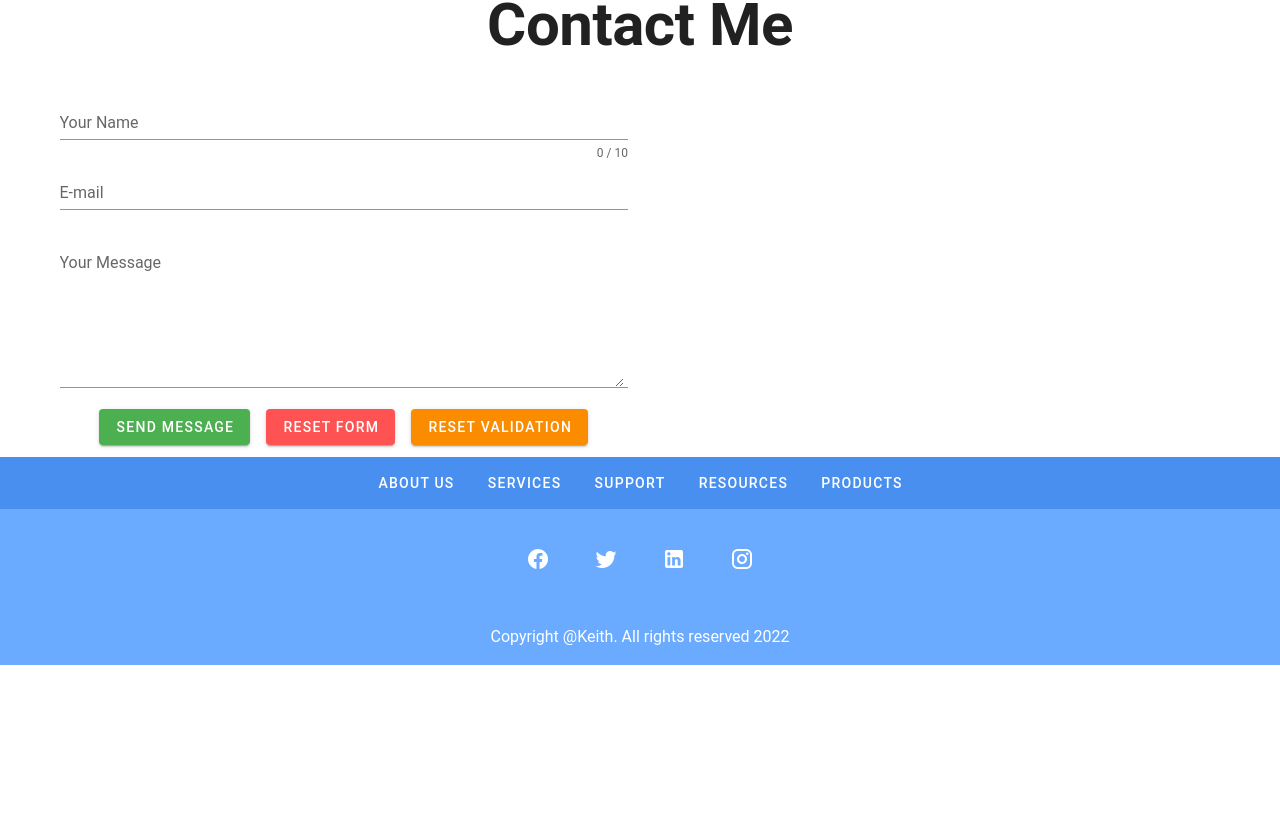
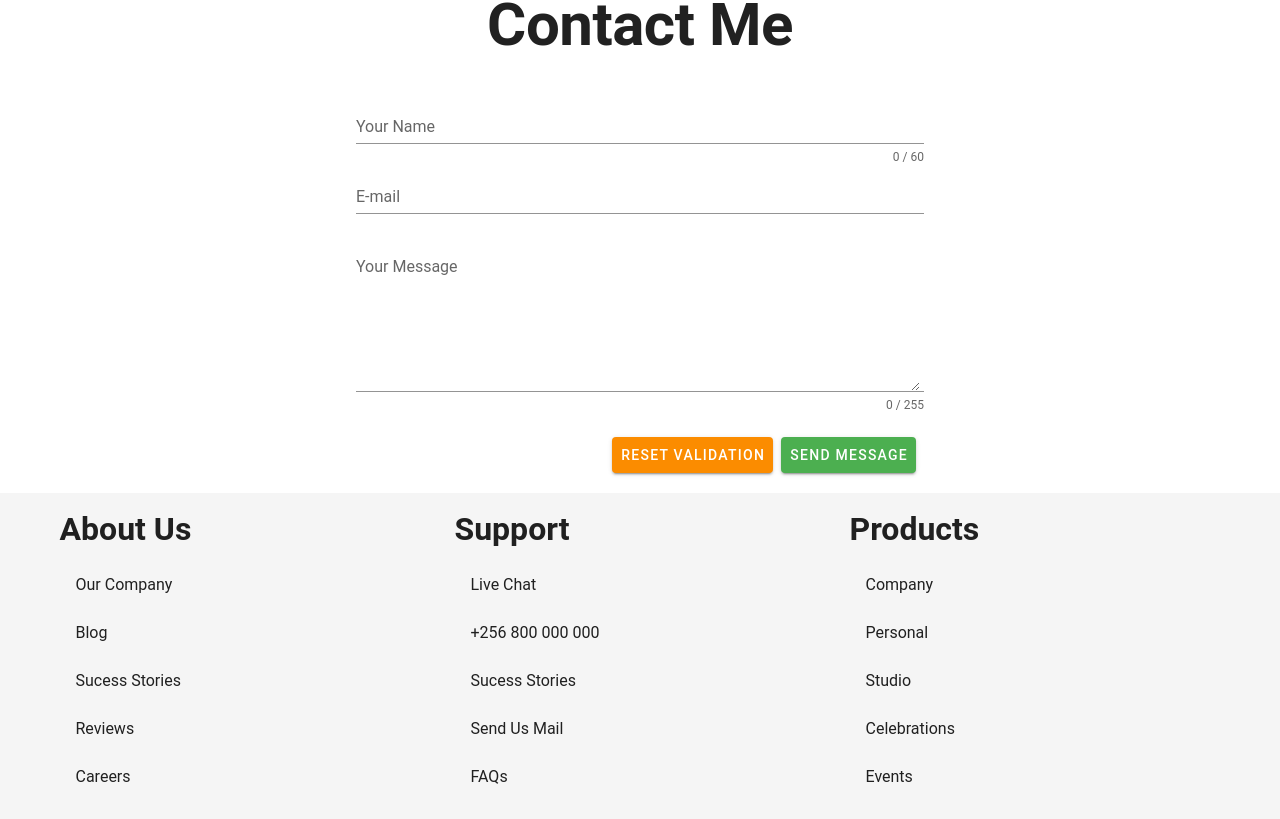
Before and after one commit to edcsu/photographer-showcase, a Vue app: page / in a window 1280 px wide. Shown: the part 4181-5000 px from the top of the page. Before the commit the page ends 4846 px from the top, so only its background shows below. Built offline with nearby package versions, Linux system fonts and the light colour scheme; the HTML template or start-up script is replaced by a standard one.

Commit message:
style: update footer

```diff
--- a/src/components/FooterSection.vue
+++ b/src/components/FooterSection.vue
@@ -1,31 +1,126 @@
 <template>
+  <div>
   <v-footer
-    color="primary lighten-1"
+    color=""
     padless
   >
+    <v-container>
+      <v-row
+        justify="center"
+      >
+        <v-col
+          class=""
+          cols="4"
+        >
+          <h1> About Us</h1>
+          <v-list color="#F5F5F5">
+            <v-list-item>
+              <v-list-item-content>
+                <v-list-item-title>Our Company</v-list-item-title>
+              </v-list-item-content>
+            </v-list-item>
+            <v-list-item>
+              <v-list-item-content>
+                <v-list-item-title>Blog</v-list-item-title>
+              </v-list-item-content>
+            </v-list-item><v-list-item>
+              <v-list-item-content>
+                <v-list-item-title>Sucess Stories</v-list-item-title>
+              </v-list-item-content>
+            </v-list-item>
+            <v-list-item>
+              <v-list-item-content>
+                <v-list-item-title>Reviews</v-list-item-title>
+              </v-list-item-content>
+            </v-list-item>
+            <v-list-item>
+              <v-list-item-content>
+                <v-list-item-title>Careers</v-list-item-title>
+              </v-list-item-content>
+            </v-list-item>
+          </v-list>
+        </v-col>
+        <v-col
+          class=""
+          cols="4"
+        >
+          <h1> Support</h1>
+          <v-list color="#F5F5F5">
+            <v-list-item>
+              <v-list-item-content>
+                <v-list-item-title>Live Chat</v-list-item-title>
+              </v-list-item-content>
+            </v-list-item>
+            <v-list-item>
+              <v-list-item-content>
+                <v-list-item-title>+256 800 000 000</v-list-item-title>
+              </v-list-item-content>
+            </v-list-item><v-list-item>
+              <v-list-item-content>
+                <v-list-item-title>Sucess Stories</v-list-item-title>
+              </v-list-item-content>
+            </v-list-item>
+            <v-list-item>
+              <v-list-item-content>
+                <v-list-item-title>Send Us Mail</v-list-item-title>
+              </v-list-item-content>
+            </v-list-item>
+            <v-list-item>
+              <v-list-item-content>
+                <v-list-item-title>FAQs</v-list-item-title>
+              </v-list-item-content>
+            </v-list-item>
+          </v-list>
+        </v-col>
+        <v-col
+          class=""
+          cols="4"
+        >
+          <h1> Products</h1>
+          <v-list color="#F5F5F5">
+            <v-list-item>
+              <v-list-item-content>
+                <v-list-item-title>Company</v-list-item-title>
+              </v-list-item-content>
+            </v-list-item>
+            <v-list-item>
+              <v-list-item-content>
+                <v-list-item-title>Personal</v-list-item-title>
+              </v-list-item-content>
+            </v-list-item><v-list-item>
+              <v-list-item-content>
+                <v-list-item-title>Studio</v-list-item-title>
+              </v-list-item-content>
+            </v-list-item>
+            <v-list-item>
+              <v-list-item-content>
+                <v-list-item-title>Celebrations</v-list-item-title>
+              </v-list-item-content>
+            </v-list-item>
+            <v-list-item>
+              <v-list-item-content>
+                <v-list-item-title>Events</v-list-item-title>
+              </v-list-item-content>
+            </v-list-item>
+          </v-list>
+        </v-col>
+      </v-row>
+    </v-container>
+  </v-footer>
+  <v-container fluid>
       <v-row
         justify="center"
         no-gutters
       >
-      <v-btn
-        v-for="link in links"
-        :key="link"
-        color="white"
-        text
-        rounded
-        class="my-2"
-      >
-        {{ link }}
-      </v-btn>
         <v-col
-        class="primary lighten-2 py-4 text-center white--text"
+          class="white lighten-2 py-4 text-center black--text"
           cols="12"
         >
           <v-card-text>
           <v-btn
             v-for="icon in icons"
             :key="icon"
-          class="mx-4 white--text"
+            class="mx-4 black--text"
             icon
           >
             <v-icon size="24px">
@@ -35,13 +130,14 @@
         </v-card-text>
         </v-col>
         <v-col
-        class="primary lighten-2 py-4 text-center white--text"
+          class="white lighten-2 py-4 text-center black--text"
           cols="12"
         >
           Copyright @Keith. All rights reserved {{ new Date().getFullYear() }}
         </v-col>
       </v-row>
-  </v-footer>
+    </v-container>
+  </div>
 </template>
 
 <script>
--- a/src/components/MessageSection.vue
+++ b/src/components/MessageSection.vue
@@ -1,4 +1,5 @@
 <template>
+  <div>
     <v-container >
       <v-row class="text-center">
         <v-col class="" cols="12">
@@ -7,16 +8,17 @@
           </h1>
         </v-col>
       </v-row>
-    <v-row class="text-center">
-      <v-col class="" cols="6">
+    </v-container>
+    <v-card max-width="600" class="mx-auto mb-3" flat>
         <v-form
             ref="form"
             v-model="valid"
             lazy-validation
         >
+          <v-card-text>
             <v-text-field
             v-model="name"
-            :counter="10"
+            :counter="60"
             :rules="nameRules"
             label="Your Name"
             required
@@ -30,12 +32,23 @@
             ></v-text-field>
 
             <v-textarea
+            :counter="255"
             clearable
             label="Your Message"
             :rules="messageRules"
             v-model="message"
             ></v-textarea>
+          </v-card-text>
 
+          <v-card-actions>
+            <v-spacer></v-spacer>
+
+            <v-btn
+              color="warning"
+              @click="resetValidation"
+            >
+            Reset Validation
+            </v-btn>
             <v-btn
             :disabled="!valid"
             color="success"
@@ -44,25 +57,10 @@
             >
             Send Message
             </v-btn>
-
-            <v-btn
-            color="error"
-            class="mr-4"
-            @click="reset"
-            >
-            Reset Form
-            </v-btn>
-
-            <v-btn
-            color="warning"
-            @click="resetValidation"
-            >
-            Reset Validation
-            </v-btn>
+          </v-card-actions>
         </v-form>
-      </v-col>
-    </v-row>
-  </v-container>
+    </v-card>
+  </div>
 </template>
 
 <script>
@@ -73,7 +71,7 @@ export default {
       name: '',
       nameRules: [
         v => !!v || 'Name is required',
-        v => (v && v.length <= 10) || 'Name must be less than 10 characters',
+        v => (v && v.length <= 60) || 'Name must be less than 60 characters',
       ],
       email: '',
       emailRules: [
@@ -82,7 +80,7 @@ export default {
       ],
       messageRules: [
         v => !!v || 'Message is required',
-        v => v.length <= 25 || 'Max 25 characters'
+        v => v.length <= 255 || 'Max 255 characters'
       ],
       message: '',
     }),
@@ -90,6 +88,7 @@ export default {
     methods: {
       validate () {
         this.$refs.form.validate()
+        this.reset()
       },
       reset () {
         this.$refs.form.reset()
```
Lines whose indentation alone changed are shown as unchanged.
